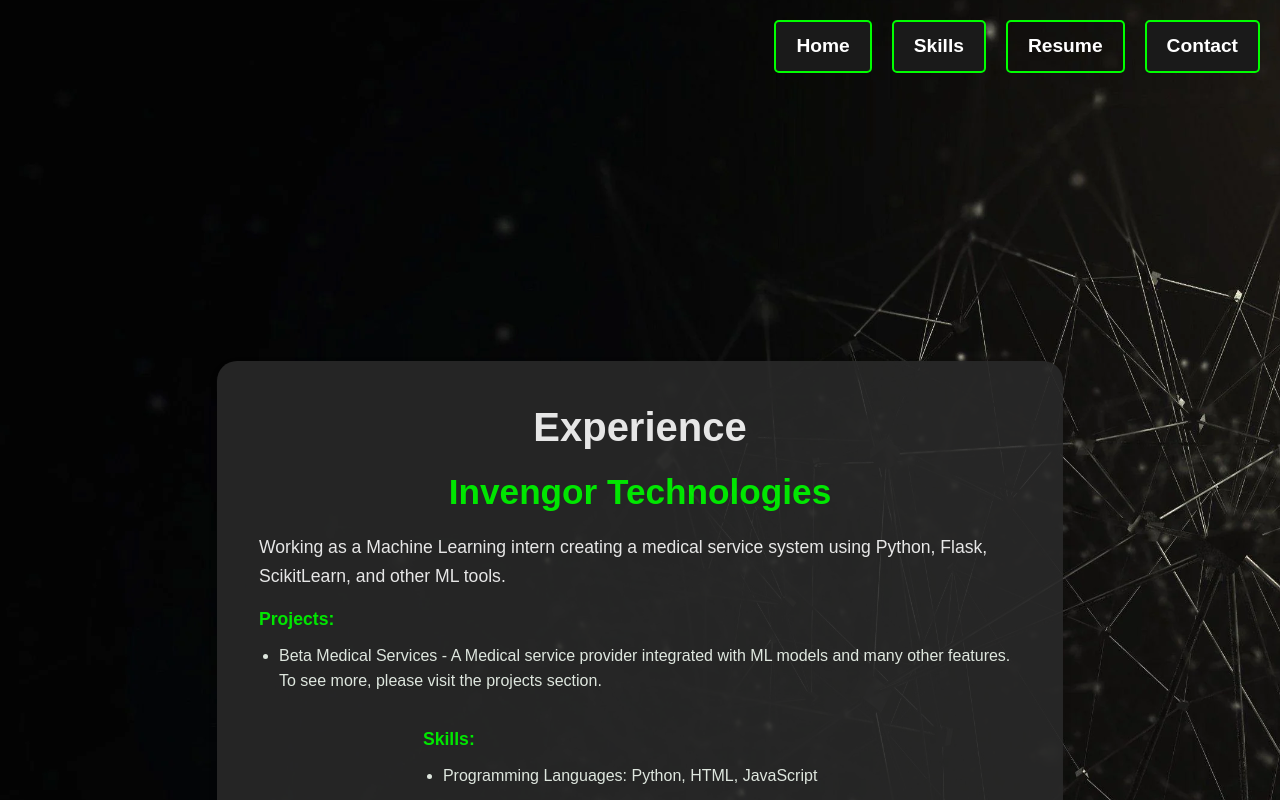
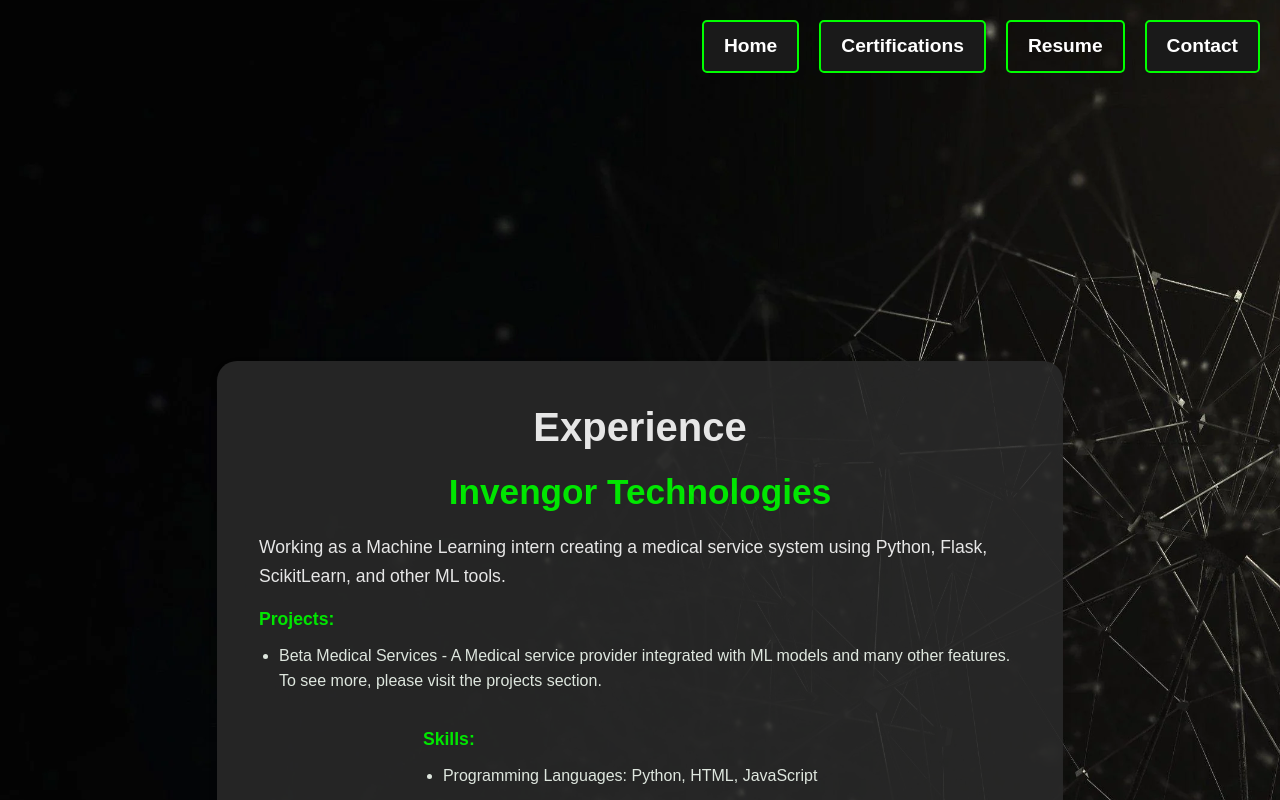
Before and after one commit to srirama2004/PortfolioFinal, a React (Create React App) app: page /expe in a window 1280 px wide. Shown: the top 800 px of the page. Built offline with nearby package versions, Linux system fonts and the light colour scheme.

Commit message:
Update Header.js

```diff
--- a/src/components/Header.js
+++ b/src/components/Header.js
@@ -37,7 +37,7 @@
         </li>
         <li className="nav-item skills">
           <span onClick={handleSkillsClick} style={{ cursor: 'pointer', color: '#ffffff' }}>
-            Skills
+            Certifications
           </span>
         </li>
         <li className="nav-item">
```
